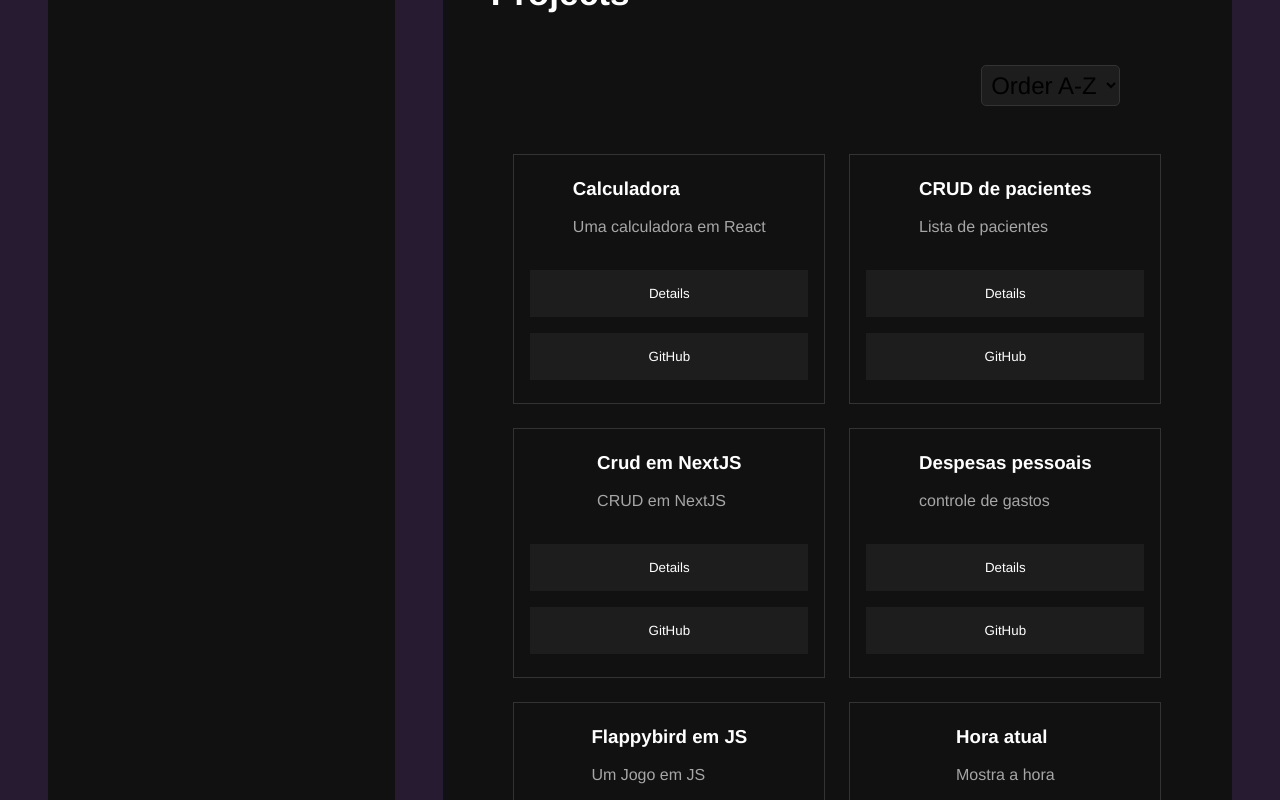
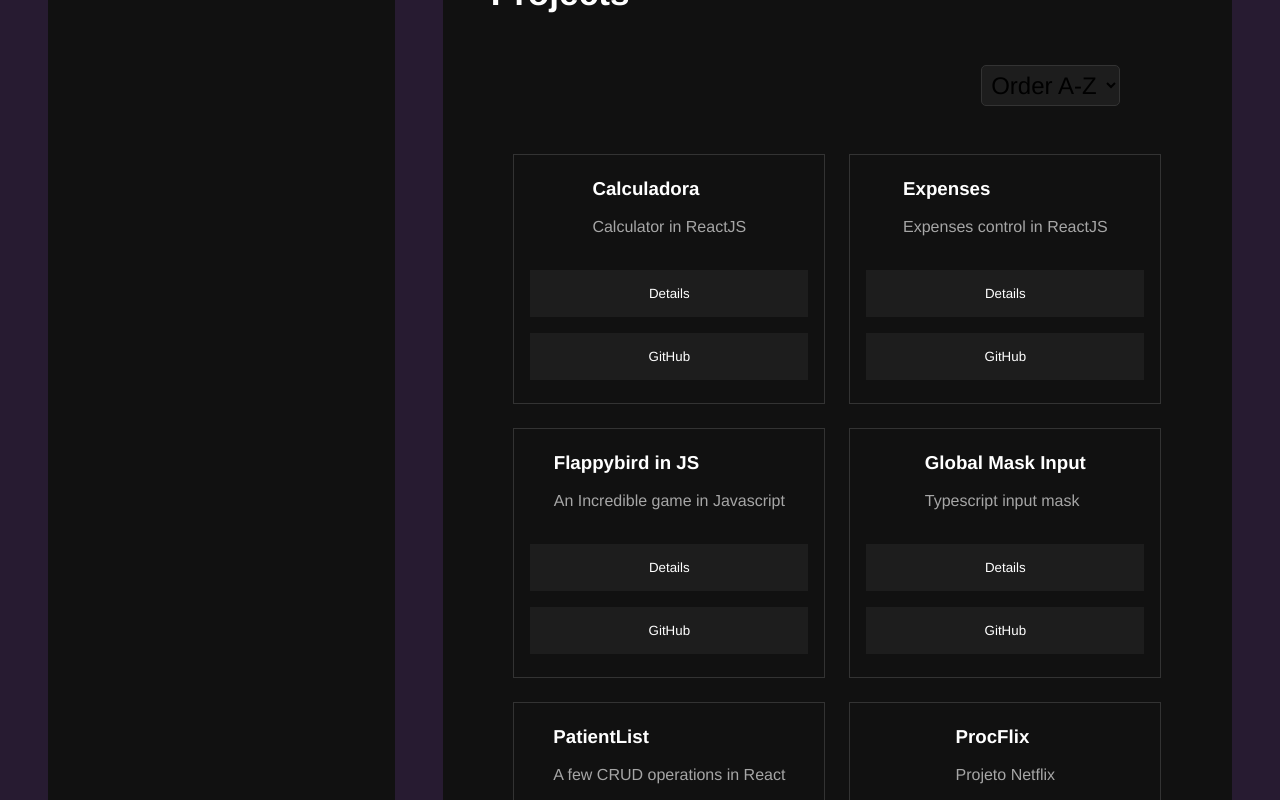
Before and after one commit to prcordova/my-cv, a React (Vite) app: page / in a window 1280 px wide. Shown: the part 2634-3434 px from the top of the page. Built offline with nearby package versions, Linux system fonts and the light colour scheme.

Commit message:
fix:adding projects

```diff
--- a/src/components/InformationContainer.jsx
+++ b/src/components/InformationContainer.jsx
@@ -1,21 +1,23 @@
 import { AiFillPhone, AiOutlineMail, AiFillEnvironment } from "react-icons/ai";
-
+import { useTranslation } from "react-i18next";
 import "./informationcontainer.sass";
 
 const InformationContainer = () => {
+  const { t } = useTranslation();
+
   return (
     <section id="information">
       <div className="info-card">
         <div>
           <AiFillPhone id="phone-icon" />
-          <h3>Phone</h3>
+          <h3>{t("phone")}</h3>
           <p>(51) 99193-4216</p>
         </div>
       </div>
       <div className="info-card">
         <div>
           <AiOutlineMail id="email-icon" />
-          <h3>E-mail</h3>
+          <h3>{t("email")}</h3>
           <a href="mailto: pedroricardocordova@yahoo.com.br">
             pedroricardocordova@yahoo.com.br
           </a>
@@ -24,7 +26,7 @@ const InformationContainer = () => {
       <div className="info-card">
         <div>
           <AiFillEnvironment id="pin-icon" />
-          <h3>Location</h3>
+          <h3>{t("location")}</h3>
 
           <p>Canoas / RS</p>
         </div>
--- a/src/components/ProjectsContainer.jsx
+++ b/src/components/ProjectsContainer.jsx
@@ -16,88 +16,94 @@ const ProjectsContainer = () => {
       link: "https://github.com/prcordova/procFLix",
       img: "/",
       icon: <RiMedal2Line />,
-      usedTechs: ["React", "Node", "MongoDB"],
+      usedTechs: ["React, Node, MongoDB, CSS, HTML", "Javascript , bootstrap"],
+      details: [
+        "This project was developed during the Fullstack Bootcamp.",
+        "The project is a Netflix clone.",
+        "The project was developed in React.",
+      ],
     },
-    {
-      id: "crud",
-      name: "Crud em NextJS",
-      description: "CRUD em NextJS",
-      link: "https://github.com/prcordova/next-crud",
-      img: "/",
-      icon: <RiMedal2Line />,
-      usedTechs: ["NextJS", "MongoDB"],
-    },
+
     {
       id: "pacientes",
-      name: "CRUD de pacientes",
-      description: "Lista de pacientes",
+      name: "PatientList",
+      description: "A few CRUD operations in React",
       link: "https://github.com/prcordova/challenge-interprocess-crud",
       img: "/",
       icon: <RiMedal2Line />,
-      usedTechs: ["React", "Node", "MongoDB"],
+      usedTechs: ["React, Node, MongoDB, CSS, HTML", "Javascript , bootstrap"],
+
+      details: [
+        "This project is an complete system of an hospital i created for a challenge.",
+      ],
     },
     {
       id: "maskinputs",
-      name: "Mask inputs",
+      name: "Global Mask Input",
       description: "Typescript input mask",
       link: "https://github.com/prcordova/react-input-mask",
       img: "/",
       icon: <RiMedal2Line />,
-      usedTechs: ["React", "Typescript"],
+      usedTechs: ["React, html, CSS, Typescript"],
+      details: [
+        "Developed a new feature that solves a problem with the mask input.",
+        "The feature was developed in Typescript and ReactJS.",
+      ],
     },
     {
       id: "calculadorareact",
       name: "Calculadora",
-      description: "Uma calculadora em React",
+      description: "Calculator in ReactJS",
       link: "https://github.com/prcordova/calculadoraReactJS",
       img: "/",
       icon: <RiMedal2Line />,
-      usedTechs: ["React"],
+      usedTechs: ["React, html, CSS, Javascript"],
+      details: [
+        "Calculator developed in ReactJS.",
+        "This project has on purpose to practice my skills in ReactJS.",
+      ],
     },
     {
       id: "flappybird",
-      name: "Flappybird em JS",
-      description: "Um Jogo em JS",
+      name: "Flappybird in JS",
+      description: "An Incredible game in Javascript",
       link: "https://github.com/prcordova/flappyBird",
       img: "/",
       icon: <RiMedal2Line />,
-      usedTechs: ["Javascript", "HTML", "CSS"],
+      usedTechs: ["Javascript , HTML, CSS"],
+      details: [
+        "This is a game developed in Javascript.",
+        "The game was developed to practice my skills in Javascript.",
+      ],
     },
-    {
-      id: "horadodia",
-      name: "Hora atual",
-      description: "Mostra a hora",
-      link: "https://github.com/prcordova/Horadodia",
-      img: "/",
-      icon: <RiMedal2Line />,
-      usedTechs: ["Javascript", "HTML", "CSS"],
-    },
+
     {
       id: "questionarioflutter",
-      name: "Questionário",
-      description: "Questionário em flutter",
+      name: "QuizFlutter",
+      description: "Quiz game in Flutter",
       link: "https://github.com/prcordova/questionario-em-flutter",
       img: "/",
       icon: <RiMedal2Line />,
-      usedTechs: ["Flutter", "Dart"],
+      usedTechs: ["Flutter, Dart"],
+      details: [
+        "This project was developed in Flutter.",
+        "The project is a quiz game.",
+      ],
     },
     {
-      id: "despesas",
-      name: "Despesas pessoais",
-      description: "controle de gastos",
+      id: "Expenses",
+      name: "Expenses",
+      description: "Expenses control in ReactJS",
       link: "https://github.com/prcordova/despesas-pessoais",
       img: "/",
       icon: <RiMedal2Line />,
-      usedTechs: ["React", "Typescript", "CSS", "HTML", "Javascript"],
-    },
-    {
-      id: "portfolioantigo",
-      name: "Porfólio em bootstrap",
-      description: "Portfólio antigo, mas funcional.",
-      link: "https://github.com/prcordova/portfolio-repositorios",
-      img: "/",
-      icon: <RiMedal2Line />,
-      usedTechs: ["Bootstrap", "HTML", "CSS", "Javascript"],
+      usedTechs: [
+        "React, Typescript, CSS, HTML, Javascript, typescript, tailwindcss",
+      ],
+      details: [
+        "This project was developed in ReactJS.",
+        "The project is a expenses control.",
+      ],
     },
   ];
   const [order, setOrder] = useState("asc");
@@ -144,11 +150,22 @@ const ProjectsContainer = () => {
                 headerTitle={`Tecnologias do projeto ${project.name}`}
                 onRequestClose={() => setOpenModal(null)}
                 onClick={() => setOpenModal(null)}
-                textBtn={"Fechar"}
+                textBtn={t("close")}
               >
-                {project.usedTechs.map((tech) => (
-                  <span key={tech}>{tech}</span>
+                <div className="date-info">
+                  <span>{project?.date}</span>
+                </div>
+                {project.details.map((detail) => (
+                  <span key={detail}>{detail}</span>
                 ))}
+
+                <div className="modal-footer">
+                  <h3>{t("usedTechs")}</h3>
+
+                  {project.usedTechs.map((tech) => (
+                    <span key={tech}>{tech}</span>
+                  ))}
+                </div>
               </CustomModal>
             </div>
             <div className="projects-btns-container">
--- a/src/components/modal.sass
+++ b/src/components/modal.sass
@@ -63,7 +63,7 @@
         flex-direction: column
         gap: 1rem
         align-items: left
-        justify-content: center
+        justify-content: space-between
         @media screen and (max-width: 840px)
             font-size: 1rem
             padding: 1rem
--- a/src/locale/en.json
+++ b/src/locale/en.json
@@ -14,6 +14,9 @@
     "order-a-z": "Order A-Z",
     "close": "Close",
     "usedTechs": "Used Technologies :",
-    "experiences": "Experiences"
+    "experiences": "Experiences",
+    "location": "Location",
+    "phone": "Phone",
+    "email": "Email"
   }
 }
--- a/src/locale/pt.json
+++ b/src/locale/pt.json
@@ -14,6 +14,9 @@
     "order-a-z": "Ordem Z-A",
     "close": "Fechar",
     "usedTechs": "Tecnologias Utilizadas :",
-    "experiences": "Experiências"
+    "experiences": "Experiências",
+    "location": "Localização",
+    "phone": "Telefone",
+    "email": "Email"
   }
 }
```
